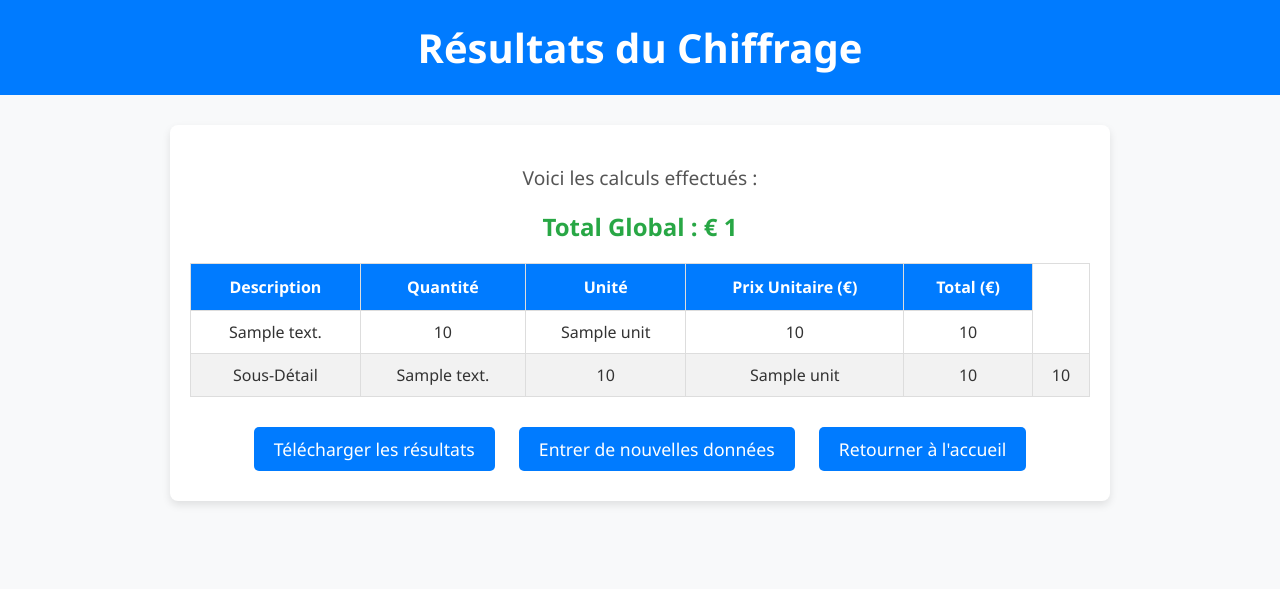
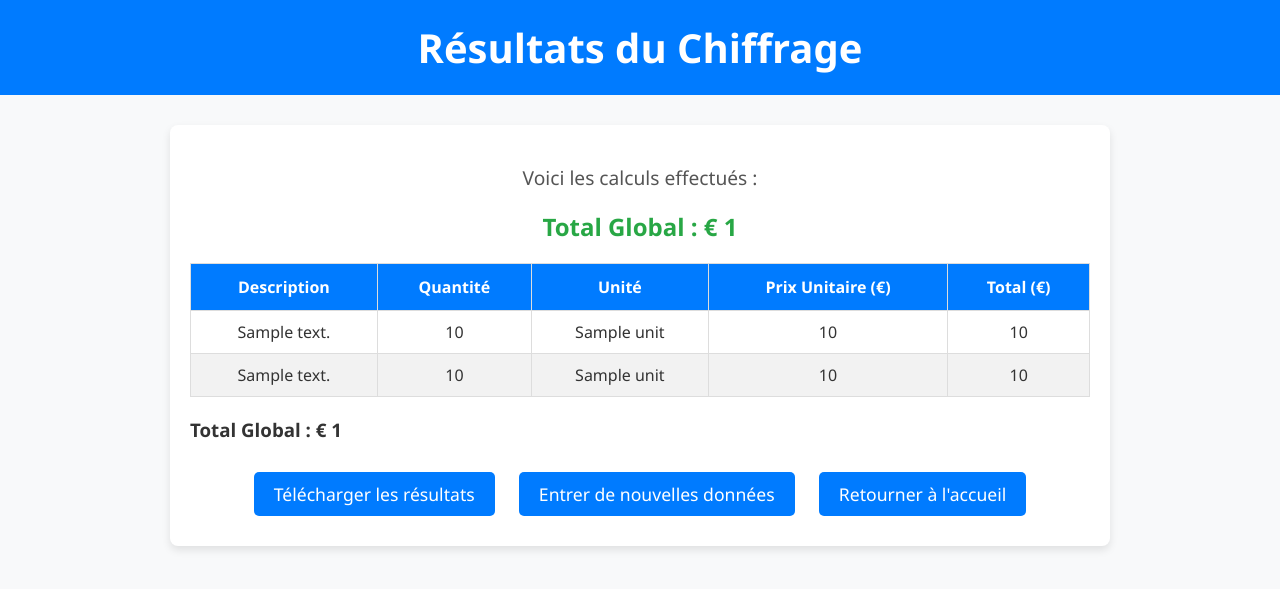
Before and after one commit to Snow275/Outil-de-chiffrage, a Flask app: template templates/results.html in a window 1280 px wide. Shown: the top 589 px of the page. Run offline with Flask 3, Linux system fonts and the light colour scheme; the template is opened without the code that fills it: most values are stand-ins (such as "Sample title", 1, 10 or a date in 2020).

Commit message:
Update results.html

```diff
--- a/templates/results.html
+++ b/templates/results.html
@@ -115,18 +115,19 @@
                 </tr>
                 {% endfor %}
 
-                {% for sub in sub_details %}
+                {% for detail in sub_details %}
                 <tr>
-                    <td>Sous-Détail</td>
-                    <td>{{ sub.description }}</td>
-                    <td>{{ sub.quantity }}</td>
-                    <td>{{ sub.unit }}</td>
-                    <td>{{ sub.unit_price }}</td>
-                    <td>{{ sub.total }}</td>
+                    <td>{{ detail.description }}</td>
+                    <td>{{ detail.quantity }}</td>
+                    <td>{{ detail.unit }}</td>
+                    <td>{{ detail.unit_price }}</td>
+                    <td>{{ detail.total }}</td>
                 </tr>
                 {% endfor %}
             </tbody>
         </table>
+
+        <h3>Total Global : € {{ total_global }}</h3>
 
         <!-- Actions (boutons) -->
         <div class="actions">
```
